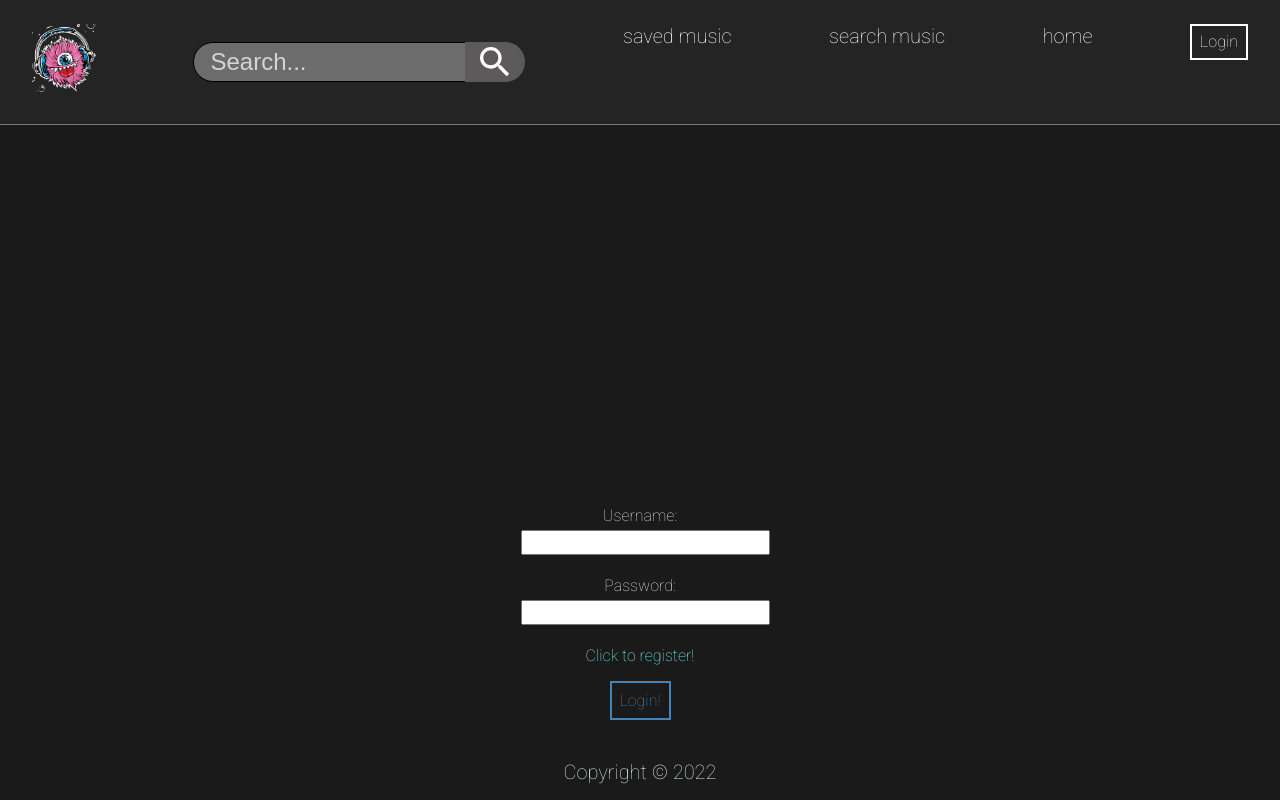
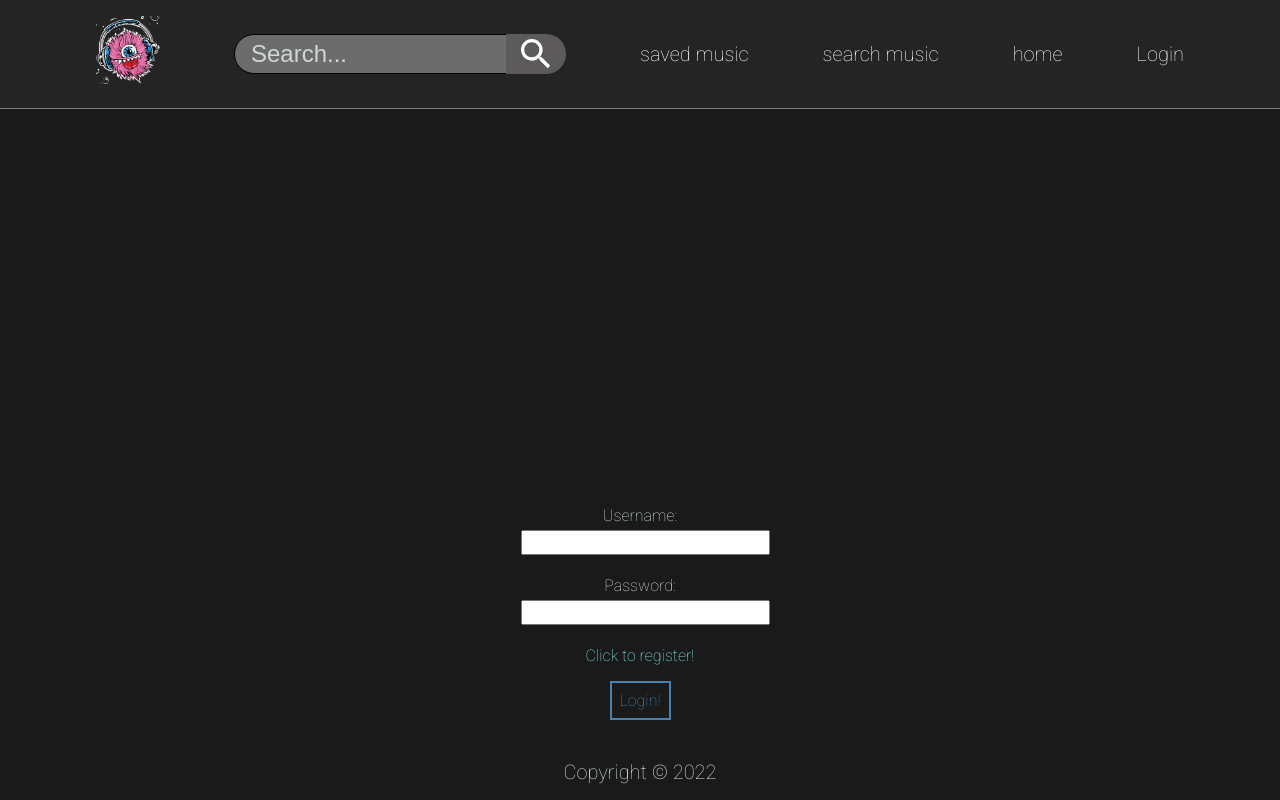
Before and after one commit to RickRieger/capstone-devCodeCamp, a React (Create React App) app in the folder frontend/: page /login in a window 1280 px wide. Built offline with nearby package versions, Linux system fonts and the light colour scheme.

Commit message:
changed the layout of the navbar

```diff
--- a/frontend/src/components/NavBar/NavBar.css
+++ b/frontend/src/components/NavBar/NavBar.css
@@ -2,10 +2,12 @@ ul {
   display: flex;
   justify-content: space-between;
   list-style-type: none;
+  align-items: center;
 }
 
 li {
   font-size: 1.25rem;
+  text-align: center;
 }
 
 .navBar {
@@ -13,25 +15,18 @@ li {
   border-bottom: 1px solid rgb(124, 123, 123);
   color: white;
   margin-bottom: 2rem;
-  padding: 1.5rem 2rem;
+  padding: 1rem 6rem;
   position: fixed;
   top: 0;
   width: 100%;
   z-index: 100;
 }
 
-.navBar button {
-  background: transparent;
-  border: 2px solid white;
-  color: white;
-  padding: 0.4rem 0.5rem;
-}
-
-.navBar button:hover {
+/* .navBar button:hover {
   background: white;
   color: steelblue;
   cursor: pointer;
-}
+} */
 
 .brand {
   cursor: pointer;
@@ -98,3 +93,7 @@ li {
   display: flex;
   align-items: center;
 }
+.active {
+  text-decoration: underline;
+  color: blue;
+}
--- a/frontend/src/components/NavBar/NavBar.jsx
+++ b/frontend/src/components/NavBar/NavBar.jsx
@@ -63,6 +63,7 @@ const Navbar = ({ upDateSearch, setUpDateSearch }) => {
         </li>
         <li>
           <Link
+            activeClassName='active'
             to='/search-music'
             style={{ textDecoration: 'none', color: 'white' }}
           >
@@ -74,15 +75,16 @@ const Navbar = ({ upDateSearch, setUpDateSearch }) => {
             <p>home</p>
           </Link>
         </li>
-        <div className='right-nav'>
-          <li>
-            {user ? (
-              <button onClick={logoutUser}>Logout</button>
-            ) : (
-              <button onClick={() => navigate('/login')}>Login</button>
-            )}
-          </li>
-        </div>
+
+        {user ? (
+          <div className='right-nav' onClick={logoutUser}>
+            <li>Logout</li>
+          </div>
+        ) : (
+          <div className='right-nav' onClick={() => navigate('/login')}>
+            <li>Login</li>
+          </div>
+        )}
       </ul>
     </div>
   );
```
Also changed, not shown: 1 other file (tests, documents, lock files or other folders).
